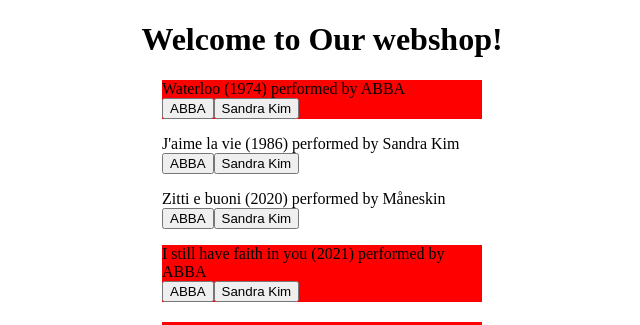
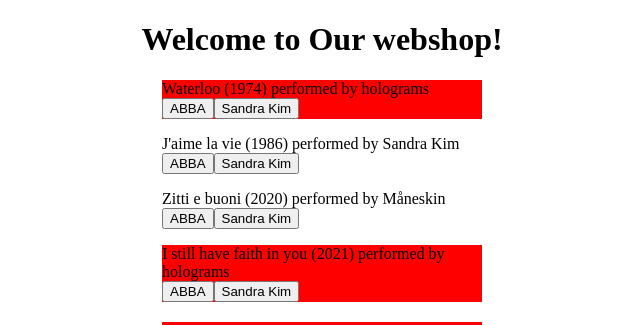
Before and after one commit to Jef-DS/angwebshop, an Angular app: page / in a window 1280 px wide. Shown: the top 325 px of the page, without its empty margins (318-958 px from the left). Built offline with nearby package versions, Linux system fonts and the light colour scheme.

Commit message:
ABBA is a hologram

```diff
--- a/src/app/song/song-item/song-item.component.html
+++ b/src/app/song/song-item/song-item.component.html
@@ -1,4 +1,7 @@
 <article *ngFor="let song of songs" [ngClass]="{'red':song.artist=='ABBA'}">
-    <div>{{song.title}} ({{song.year}}) performed by {{song.artist}}</div>
+    <div>{{song.title}} ({{song.year}}) <span *ngIf="song.artist!='ABBA' else hologram">performed by {{song.artist}}</span> </div>
     <div><button (click)="song.artist='ABBA'">ABBA</button><button (click)="song.artist='Sandra Kim'">Sandra Kim</button></div>
 </article>
+<ng-template #hologram>
+    performed by holograms
+</ng-template>
```
